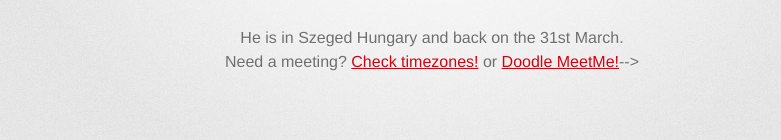
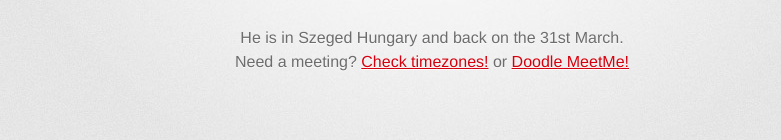
Before and after one commit to Schnitzel/isSchnitzelInSwitzerland, a plain HTML site: page index.html in a window 1280 px wide. Shown: the part 379-519 px from the top of the page, without its empty margins (208-989 px from the left). Drawn offline with Linux system fonts and the light colour scheme; a web font is replaced by a local one.

Commit message:
Update index.html

```diff
--- a/index.html
+++ b/index.html
@@ -22,7 +22,7 @@
 
         <section id="main_content">
           <h1 class="no">No.</h1>
-          <p>He is in Szeged Hungary and back on the 31st March.</p><p>Need a meeting? <a target="_blank" href="http://www.timeanddate.com/worldclock/meeting.html?p1=3315">Check timezones!</a> or <a href="http://doodle.com/schnitzel" target="_blank">Doodle MeetMe!</a>--></p>
+          <p>He is in Szeged Hungary and back on the 31st March.</p><p>Need a meeting? <a target="_blank" href="http://www.timeanddate.com/worldclock/meeting.html?p1=3315">Check timezones!</a> or <a href="http://doodle.com/schnitzel" target="_blank">Doodle MeetMe!</a></p>
         </section>
 
 <footer>
```
